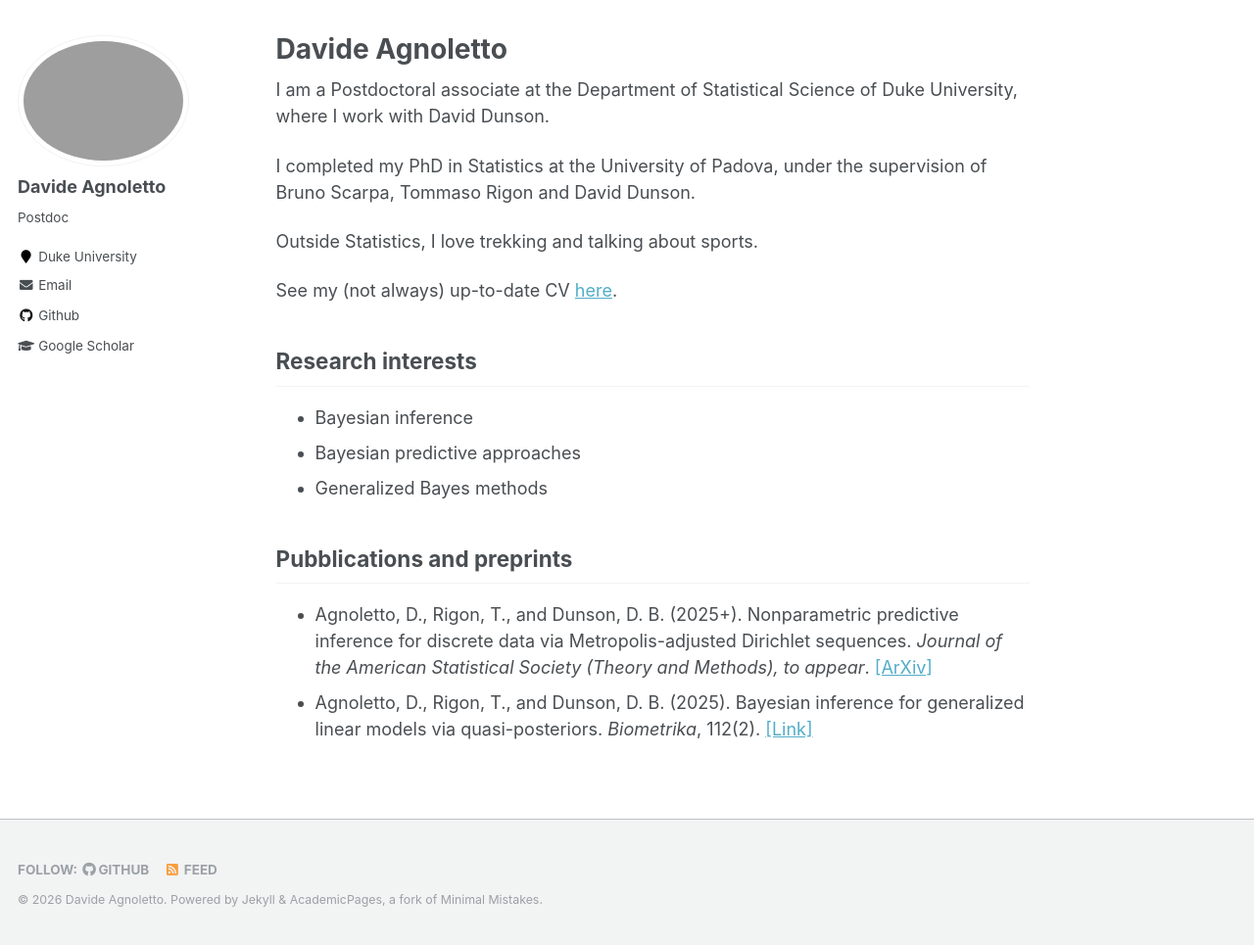
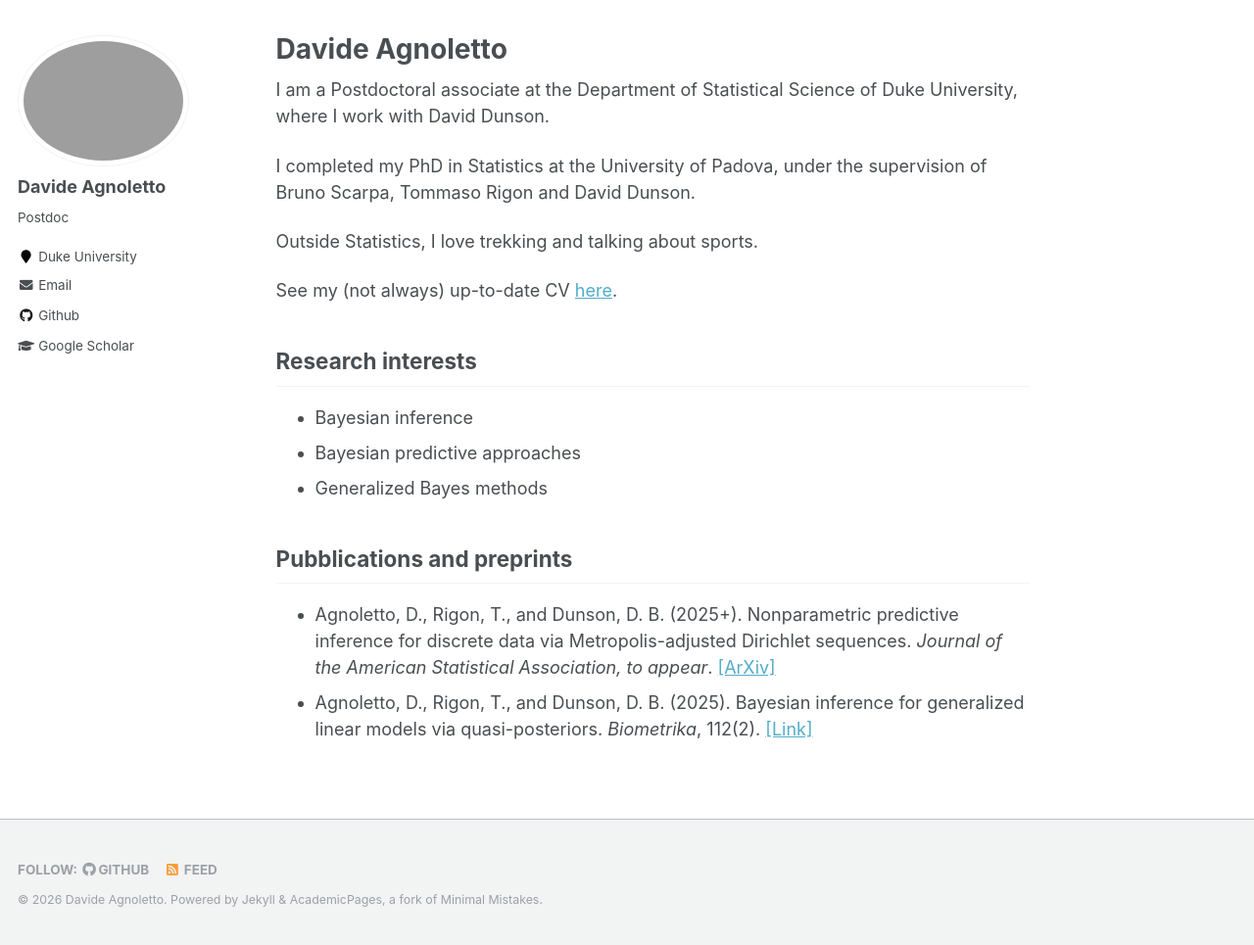
Before and after one commit to davideagno/davideagno.github.io, a Jekyll site: the page built from _pages/about.md, in a window 1280 px wide and 965 px high. Shown: the whole window at 98% size. Built offline with Jekyll 4.4.1, drawn with Linux system fonts in a browser that asks for light colours.

Commit message:
Update about.md

```diff
--- a/_pages/about.md
+++ b/_pages/about.md
@@ -25,5 +25,5 @@ Research interests
 
 Pubblications and preprints
 ----
-* Agnoletto, D., Rigon, T., and Dunson, D. B. (2025+). Nonparametric predictive inference for discrete data via Metropolis-adjusted Dirichlet sequences. *Journal of the American Statistical Society (Theory and Methods), to appear*. [\[ArXiv\]](https://arxiv.org/abs/2507.08629)<br />
+* Agnoletto, D., Rigon, T., and Dunson, D. B. (2025+). Nonparametric predictive inference for discrete data via Metropolis-adjusted Dirichlet sequences. *Journal of the American Statistical Association, to appear*. [\[ArXiv\]](https://arxiv.org/abs/2507.08629)<br />
 * Agnoletto, D., Rigon, T., and Dunson, D. B. (2025). Bayesian inference for generalized linear models via quasi-posteriors. *Biometrika*, 112(2). [\[Link\]](https://academic.oup.com/biomet/article-abstract/112/2/asaf022/8098046)<br />
```
